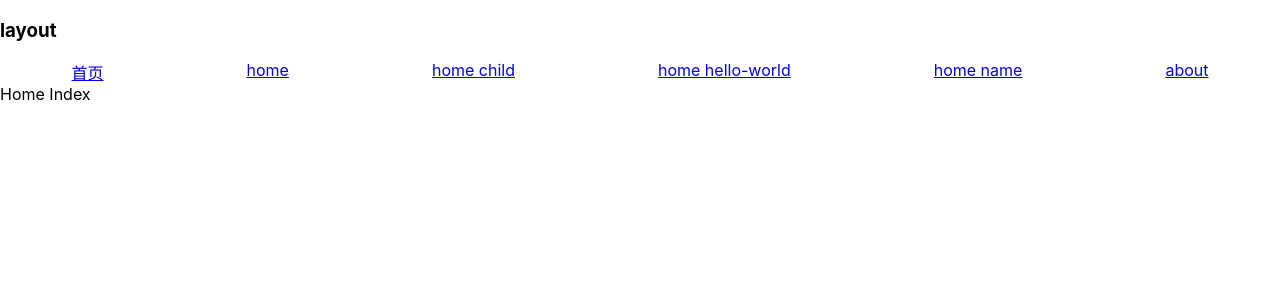
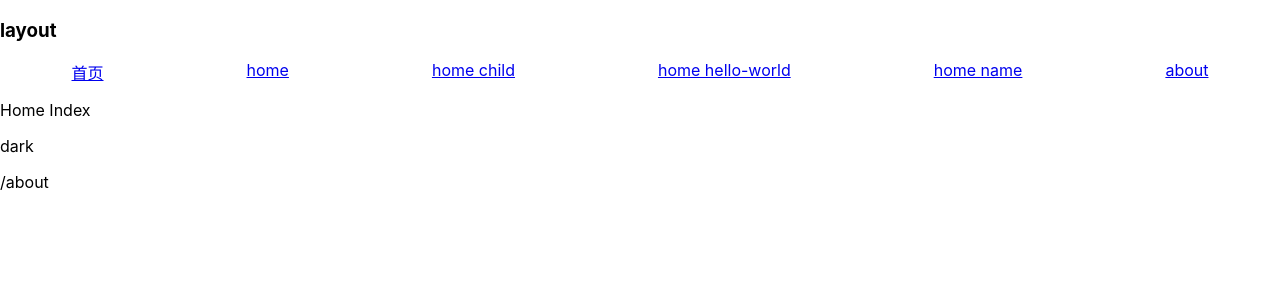
Before and after one commit to lotosv2010/vite-react-ts, a React (Vite) app: page /home in a window 1280 px wide. Shown: the top 300 px of the page. Built offline with nearby package versions, Linux system fonts and the light colour scheme.

Commit message:
feat(mobx): 集成 MobX

```diff
--- a/package.json
+++ b/package.json
@@ -45,6 +45,8 @@
   },
   "dependencies": {
     "lodash": "^4.17.21",
+    "mobx": "^6.4.2",
+    "mobx-react": "^7.3.0",
     "react": "^17.0.2",
     "react-dom": "^17.0.2",
     "react-router-dom": "^6.2.2"
--- /dev/null
+++ b/src/hooks/useStore.ts
@@ -0,0 +1,18 @@
+import { useContext } from 'react';
+import { MobXProviderContext } from 'mobx-react';
+import stores from '../stores';
+
+export type StoreType = typeof stores;
+
+/**
+ * 获取根 store 或者指定 store 名称数据
+ * @param storeName 指定子 store 名称
+ * @returns typeof StoreType[storeName]
+ */
+function useStores<T extends keyof StoreType>(storeName: T) {
+  // 这里的 MobXProviderContext 就是上面 mobx-react 提供的
+  const rootStore = useContext(MobXProviderContext);
+  const stores = rootStore as StoreType;
+  return stores[storeName] as StoreType[T];
+}
+export { useStores };
--- a/src/main.tsx
+++ b/src/main.tsx
@@ -1,11 +1,15 @@
 import React from 'react';
 import ReactDOM from 'react-dom';
+import { Provider } from 'mobx-react';
+import App from './App';
+import stores from './stores';
 import './index.scss';
-import App from './App';
 
 ReactDOM.render(
   <React.StrictMode>
-    <App />
+    <Provider {...stores}>
+      <App />
+    </Provider>
   </React.StrictMode>,
   document.getElementById('root'),
 );
--- a/src/pages/about/_index.tsx
+++ b/src/pages/about/_index.tsx
@@ -1,7 +1,14 @@
 import React from 'react';
+import { observer, inject } from 'mobx-react';
 
-function About() {
-  return <div>About</div>;
+function About({ globalStore, layoutStore }: any) {
+  return (
+    <div>
+      <p>About</p>
+      <p>{globalStore.theme}</p>
+      <p>{layoutStore.pathname}</p>
+    </div>
+  );
 }
 
-export default About;
+export default inject(...['globalStore', 'layoutStore'])(observer(About));
--- a/src/pages/home/_index.tsx
+++ b/src/pages/home/_index.tsx
@@ -1,7 +1,30 @@
-import React from 'react';
+import React, { useEffect } from 'react';
+import { useStores } from '../../hooks/useStore';
+import { observer } from 'mobx-react';
 
 function Index() {
-  return <div>Home Index</div>;
+  const global = useStores('globalStore');
+  const layout = useStores('layoutStore');
+
+  const setLan = async () => {
+    const res = await global.setLanguage('en');
+    console.log(res);
+    return res;
+  };
+  useEffect(() => {
+    setTimeout(() => {
+      global.setTheme('dark');
+      setLan();
+      layout.setPathname('/about');
+    }, 1000);
+  }, []);
+  return (
+    <div>
+      <p>Home Index</p>
+      <p>{global?.theme}</p>
+      <p>{layout?.pathname}</p>
+    </div>
+  );
 }
 
-export default Index;
+export default observer(Index);
--- /dev/null
+++ b/src/stores/global.ts
@@ -0,0 +1,27 @@
+import { makeAutoObservable } from 'mobx';
+
+class GlobalStore {
+  public title = '';
+  public theme = 'default';
+  public language = 'zh';
+  constructor() {
+    makeAutoObservable(this);
+  }
+  setTheme(theme: string) {
+    this.theme = theme;
+  }
+  setTitle(title: string) {
+    this.title = title;
+  }
+  async setLanguage(language: string) {
+    // 模拟接口请求
+    return await new Promise((resolve) => {
+      setTimeout(() => {
+        this.language = language;
+        resolve(language);
+      }, 1000);
+    });
+  }
+}
+
+export default new GlobalStore();
--- /dev/null
+++ b/src/stores/index.ts
@@ -0,0 +1,8 @@
+import globalStore from './global';
+import layoutStore from './layout';
+
+const stores = {
+  globalStore,
+  layoutStore,
+};
+export default stores;
--- /dev/null
+++ b/src/stores/layout.ts
@@ -0,0 +1,17 @@
+import { makeAutoObservable } from 'mobx';
+
+class LayoutStore {
+  public collapse = false;
+  public pathname = location.pathname;
+  constructor() {
+    makeAutoObservable(this);
+  }
+  setCollapse(collapse: boolean) {
+    this.collapse = collapse;
+  }
+  setPathname(pathname: string) {
+    this.pathname = pathname;
+  }
+}
+
+export default new LayoutStore();
```
Also changed, not shown: .eslintrc.js, 1 other file (tests, documents, lock files or other folders).
